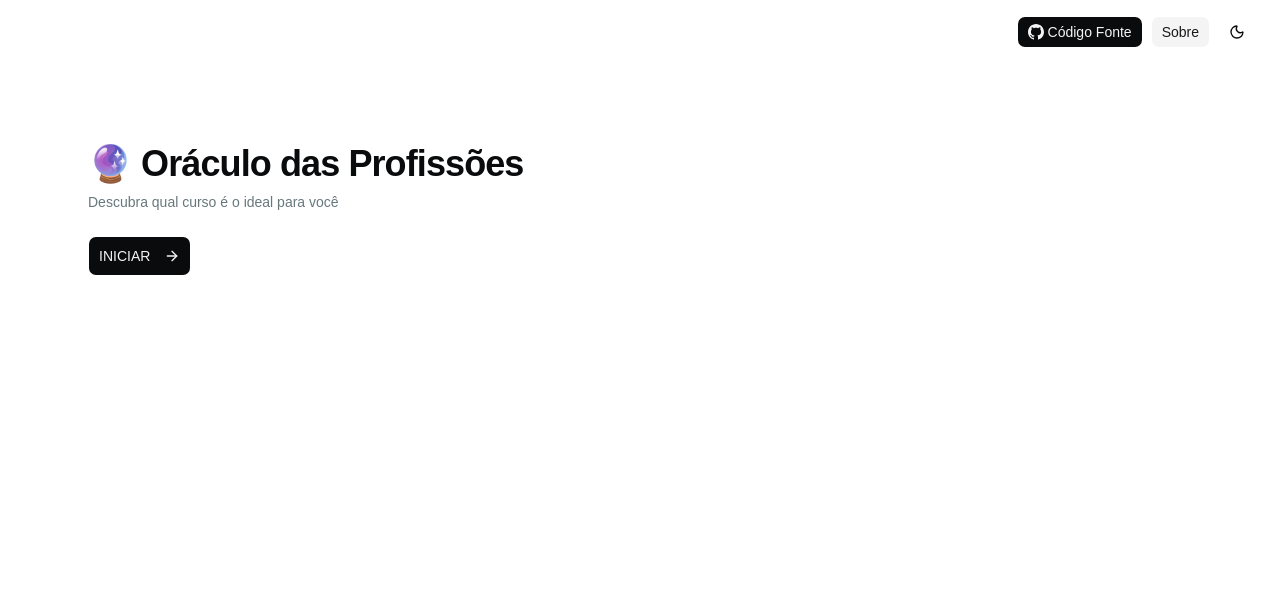
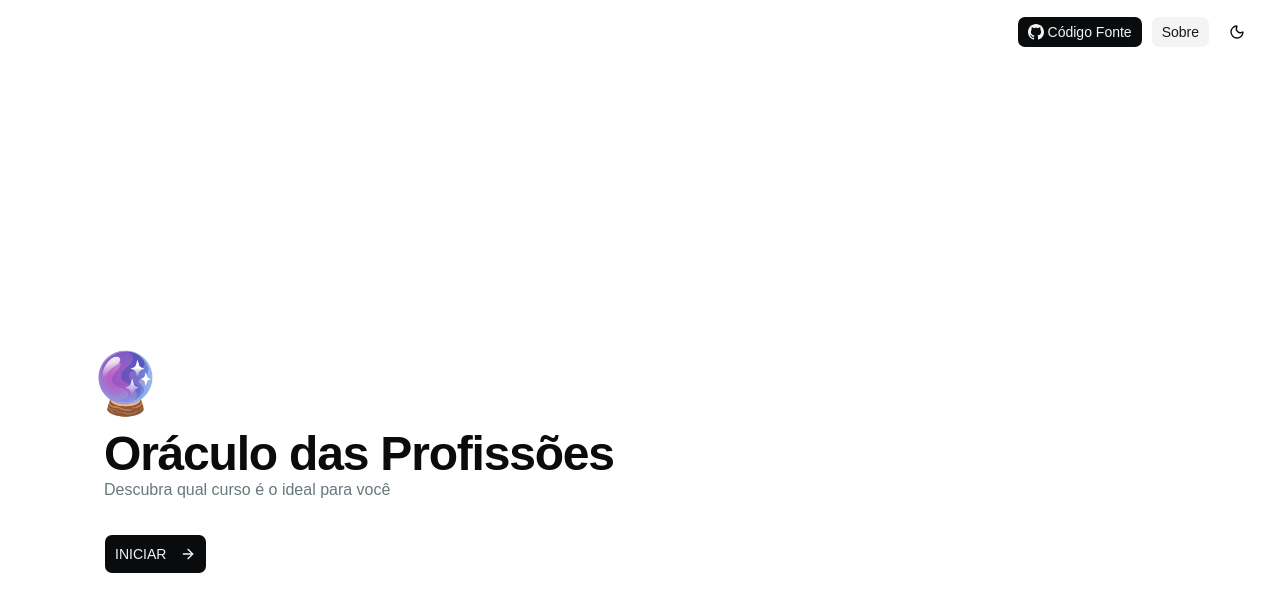
Before and after one commit to redriz/oraculo-profissoes, a React (Vite) app: page / in a window 1280 px wide. Shown: the top 612 px of the page. Built offline with nearby package versions, Linux system fonts and the light colour scheme.

Commit message:
feat: enhance Home and Header components with scroll effects and improved styling

```diff
--- a/src/App.tsx
+++ b/src/App.tsx
@@ -9,18 +9,21 @@ function Home() {
   return (
     <>
       <HeaderNoTitle />
-      <div className="flex flex-col items-start justify-start gap-2 mt-20 max-w-6xl mx-auto px-6 h-full">
-        <h1 className="text-4xl font-semibold tracking-tight">
-          🔮 Oráculo das Profissões
+      <div className="flex min-h-screen flex-col items-start justify-center gap-2 max-w-6xl mx-auto px-6">
+        <span className="text-6xl mb-2">🔮</span>
+        <div className="pl-4">
+          <h1 className="text-5xl font-semibold tracking-tight">
+            Oráculo das Profissões
           </h1>
-        <p className="text-sm text-muted-foreground">
+          <p className="text-1xl text-muted-foreground">
             Descubra qual curso é o ideal para você
           </p>
-        <Button asChild size="lg" variant="github" className="mt-4">
+          <Button asChild size="lg" variant="start" className="mt-8">
             <Link to="/questions">
               INICIAR <ArrowRight className="ml-2 h-4 w-4" />
             </Link>
           </Button>
+        </div>
       </div>
     </>
   );
--- a/src/components/Header.tsx
+++ b/src/components/Header.tsx
@@ -1,15 +1,36 @@
+import { useEffect, useState } from "react";
 import { Link } from "react-router-dom";
 import { Button } from "./ui/button";
 import { ToggleTheme } from "./ToggleTheme";
 
 export function Header() {
+  const [scrolled, setScrolled] = useState(false);
+
+  useEffect(() => {
+    const handleScroll = () => setScrolled(window.scrollY > 0);
+
+    handleScroll();
+    window.addEventListener("scroll", handleScroll, { passive: true });
+
+    return () => {
+      window.removeEventListener("scroll", handleScroll);
+    };
+  }, []);
+
   return (
     <>
-      <header className="w-full border-b border-border bg-card/80 shadow-sm shadow-muted/10 backdrop-blur-sm sticky top-0 z-10">
+      <header
+        className={`w-full sticky top-0 z-10 transition-all duration-300 ${
+          scrolled
+            ? "border-b border-border bg-card/80 shadow-sm shadow-muted/10 backdrop-blur-sm"
+            : "border-transparent bg-transparent shadow-none"
+        }`}
+      >
         <div className="flex items-center justify-between gap-4 px-6 py-4 max-w-7xl mx-auto">
           <div>
             <Link to="/" className="text-2xl font-semibold tracking-tight inline-flex items-center">
-              🔮 Oráculo das Profissões
+              <span>🔮</span>
+              <h1 className="hidden sm:inline ml-2">Oráculo das Profissões</h1>
             </Link>
           </div>
           <div className="flex gap-2">
--- a/src/components/HeaderNoTitle.tsx
+++ b/src/components/HeaderNoTitle.tsx
@@ -1,11 +1,29 @@
+import { useEffect, useState } from "react";
 import { Link } from "react-router-dom";
 import { Button } from "./ui/button";
 import { ToggleTheme } from "./ToggleTheme";
 
 export function HeaderNoTitle() {
+  const [scrolled, setScrolled] = useState(false);
+
+  useEffect(() => {
+    const handleScroll = () => setScrolled(window.scrollY > 0);
+
+    handleScroll();
+    window.addEventListener("scroll", handleScroll, { passive: true });
+
+    return () => window.removeEventListener("scroll", handleScroll);
+  }, []);
+
   return (
     <>
-      <header className="w-full sticky top-0 z-10">
+      <header
+        className={`w-full sticky top-0 z-10 transition-all duration-300 ${
+          scrolled
+            ? "border-b border-border bg-card/80 shadow-sm shadow-muted/10 backdrop-blur-sm"
+            : "border-transparent bg-transparent shadow-none"
+        }`}
+      >
         <div className="flex justify-end px-6 py-4 mx-auto">
           <div className="flex gap-2">
             <a
--- a/src/components/ui/button.tsx
+++ b/src/components/ui/button.tsx
@@ -20,6 +20,7 @@ const buttonVariants = cva(
           "bg-destructive/10 text-destructive hover:bg-destructive/20 focus-visible:border-destructive/40 focus-visible:ring-destructive/20 dark:bg-destructive/20 dark:hover:bg-destructive/30 dark:focus-visible:ring-destructive/40",
         link: "text-primary underline-offset-4 hover:underline",
         github: "bg-foreground text-secondary hover:bg-foreground/90",
+        start: "bg-foreground text-secondary hover:bg-primary hover:text-primary-foreground",
       },
       size: {
         default:
--- a/src/pages/About.tsx
+++ b/src/pages/About.tsx
@@ -50,7 +50,7 @@ function About() {
                             {[
                                 { name: 'Adonai Rodriguez', role: 'Desenvolvimento e Programação' },
                                 { name: 'Larissa Chaves', role: 'Contribuidor' },
-                                { name: 'Alhóna Lytsia', role: 'Contribuidor' },
+                                { name: 'Alona Lysytsia', role: 'Contribuidor' },
                                 { name: 'Juliana Silva', role: 'Contribuidor' },
                                 { name: 'Matheus Deodato', role: 'Contribuidor' },
                             ].map((member) => (
```
Lines whose indentation alone changed are shown as unchanged.
